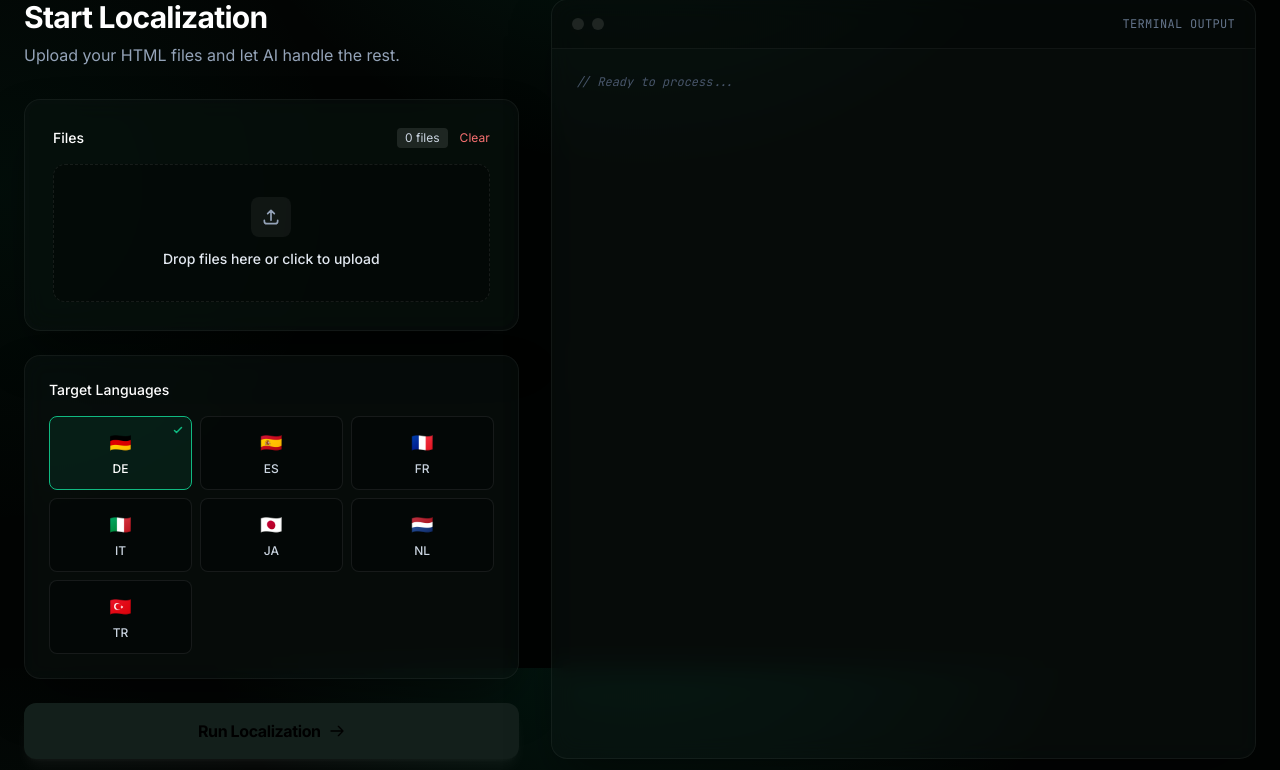
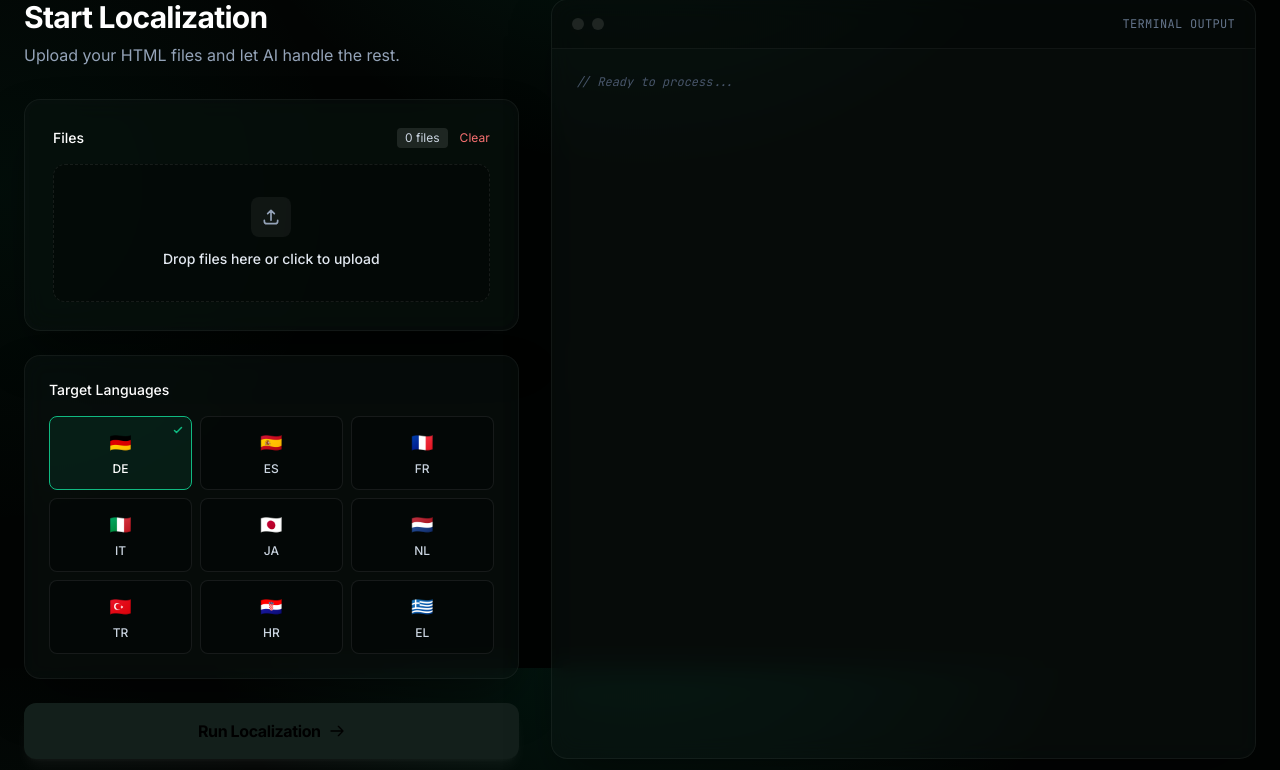
Before and after one commit to kirashapoval/localization_automation, a Flask app: page / in a window 1280 px wide. Shown: the part 132-902 px from the top of the page. Run offline with Flask 3, Linux system fonts and the light colour scheme; some libraries are stand-ins or nearby versions.

Commit message:
Add Croatian and Greek language options

```diff
--- a/templates/index.html
+++ b/templates/index.html
@@ -244,6 +244,30 @@
                         <div class="glass-input p-3 rounded-lg text-center peer-checked:bg-primary/10 peer-checked:border-primary peer-checked:text-white hover:bg-white/5 transition-all h-full flex flex-col justify-center">
                             <div class="text-lg mb-1">🇹🇷</div>
                             <div class="text-xs font-medium">TR</div>
+                        </div>
+                        <div class="absolute top-2 right-2 opacity-0 peer-checked:opacity-100 transition-opacity">
+                            <svg class="w-3 h-3 text-primary" fill="none" stroke="currentColor" viewBox="0 0 24 24"><path stroke-linecap="round" stroke-linejoin="round" stroke-width="3" d="M5 13l4 4L19 7"></path></svg>
+                        </div>
+                    </label>
+
+                    <!-- Croatian -->
+                    <label class="cursor-pointer group relative">
+                        <input type="checkbox" name="lang" value="hr" class="peer sr-only">
+                        <div class="glass-input p-3 rounded-lg text-center peer-checked:bg-primary/10 peer-checked:border-primary peer-checked:text-white hover:bg-white/5 transition-all h-full flex flex-col justify-center">
+                            <div class="text-lg mb-1">🇭🇷</div>
+                            <div class="text-xs font-medium">HR</div>
+                        </div>
+                        <div class="absolute top-2 right-2 opacity-0 peer-checked:opacity-100 transition-opacity">
+                            <svg class="w-3 h-3 text-primary" fill="none" stroke="currentColor" viewBox="0 0 24 24"><path stroke-linecap="round" stroke-linejoin="round" stroke-width="3" d="M5 13l4 4L19 7"></path></svg>
+                        </div>
+                    </label>
+
+                    <!-- Greek -->
+                    <label class="cursor-pointer group relative">
+                        <input type="checkbox" name="lang" value="el" class="peer sr-only">
+                        <div class="glass-input p-3 rounded-lg text-center peer-checked:bg-primary/10 peer-checked:border-primary peer-checked:text-white hover:bg-white/5 transition-all h-full flex flex-col justify-center">
+                            <div class="text-lg mb-1">🇬🇷</div>
+                            <div class="text-xs font-medium">EL</div>
                         </div>
                         <div class="absolute top-2 right-2 opacity-0 peer-checked:opacity-100 transition-opacity">
                             <svg class="w-3 h-3 text-primary" fill="none" stroke="currentColor" viewBox="0 0 24 24"><path stroke-linecap="round" stroke-linejoin="round" stroke-width="3" d="M5 13l4 4L19 7"></path></svg>
```
